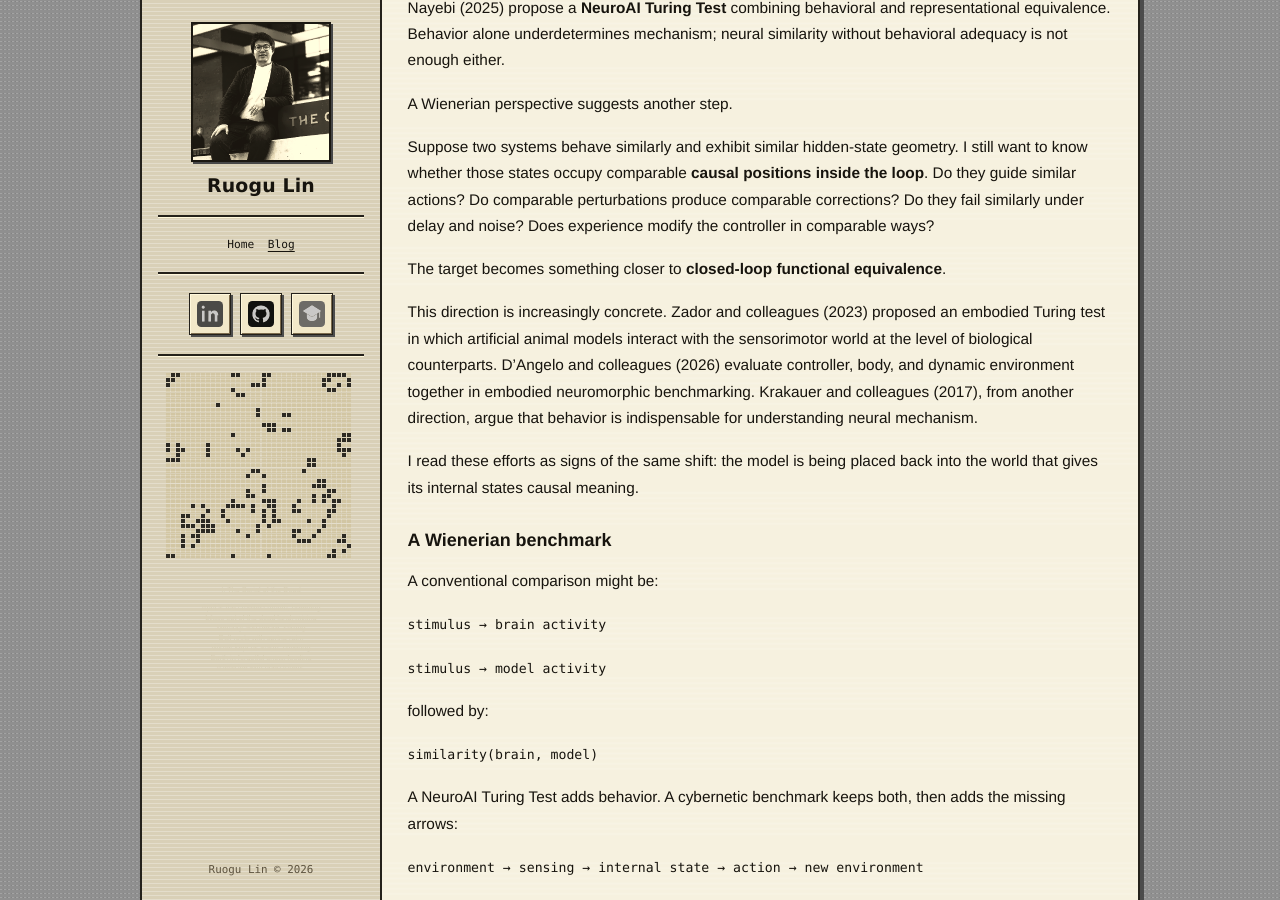
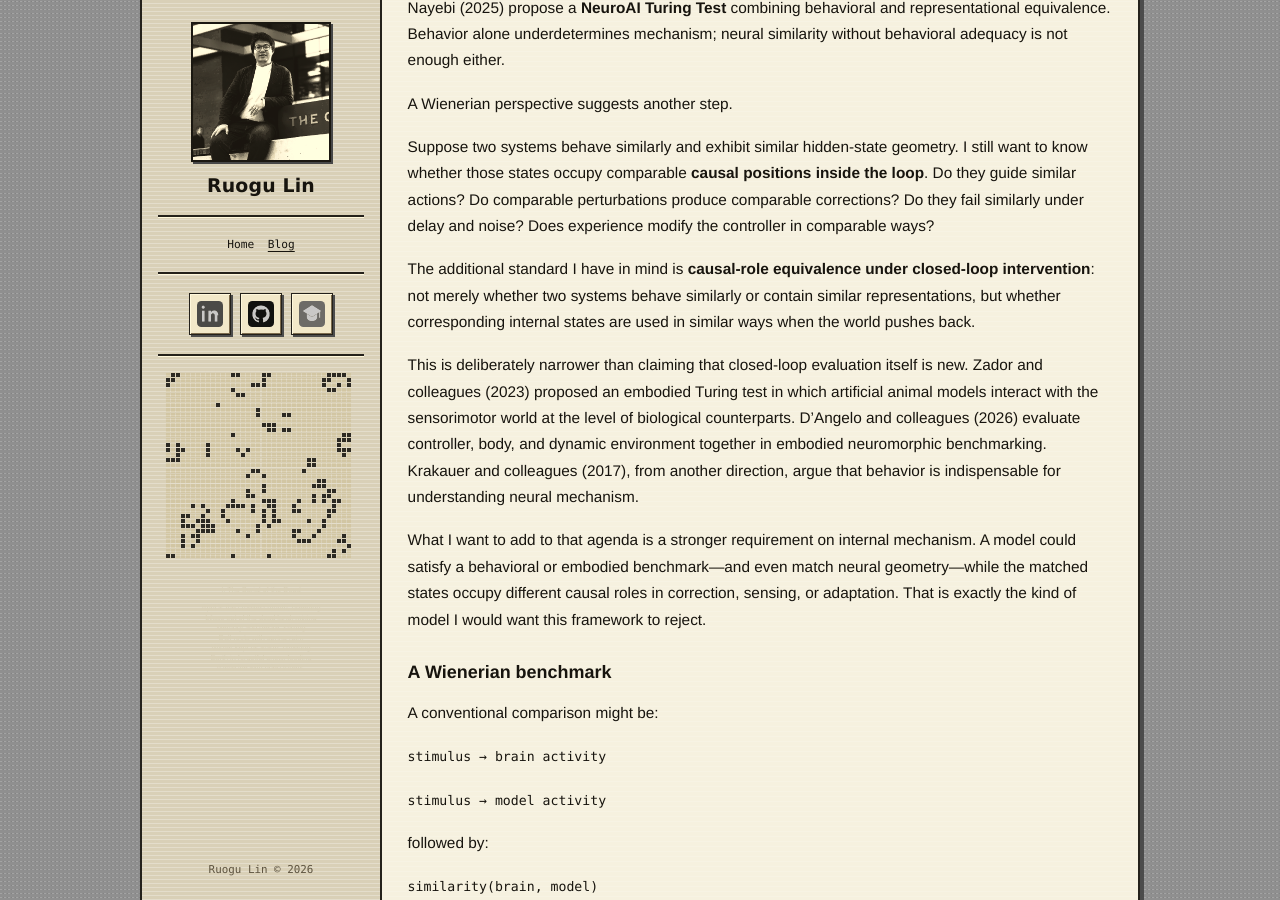
Before and after one commit to lrgthu/lrgthu.github.io, a Jekyll site: the page built from _posts/2026-09-05-intelligence-is-in-the-loop.md, in a window 1280 px wide and 900 px high, scrolled down 9570 px. Built offline with Jekyll 4.4.1, drawn with Linux system fonts in a browser that asks for light colours; some of the changed text lies outside the part shown.

Commit message:
Clarify causal-role comparison and scope

```diff
--- a/_posts/2026-09-05-intelligence-is-in-the-loop.md
+++ b/_posts/2026-09-05-intelligence-is-in-the-loop.md
@@ -323,11 +323,11 @@ A Wienerian perspective suggests another step.
 
 Suppose two systems behave similarly and exhibit similar hidden-state geometry. I still want to know whether those states occupy comparable **causal positions inside the loop**. Do they guide similar actions? Do comparable perturbations produce comparable corrections? Do they fail similarly under delay and noise? Does experience modify the controller in comparable ways?
 
-The target becomes something closer to **closed-loop functional equivalence**.
+The additional standard I have in mind is **causal-role equivalence under closed-loop intervention**: not merely whether two systems behave similarly or contain similar representations, but whether corresponding internal states are used in similar ways when the world pushes back.
 
-This direction is increasingly concrete. Zador and colleagues (2023) proposed an embodied Turing test in which artificial animal models interact with the sensorimotor world at the level of biological counterparts. D'Angelo and colleagues (2026) evaluate controller, body, and dynamic environment together in embodied neuromorphic benchmarking. Krakauer and colleagues (2017), from another direction, argue that behavior is indispensable for understanding neural mechanism.
+This is deliberately narrower than claiming that closed-loop evaluation itself is new. Zador and colleagues (2023) proposed an embodied Turing test in which artificial animal models interact with the sensorimotor world at the level of biological counterparts. D'Angelo and colleagues (2026) evaluate controller, body, and dynamic environment together in embodied neuromorphic benchmarking. Krakauer and colleagues (2017), from another direction, argue that behavior is indispensable for understanding neural mechanism.
 
-I read these efforts as signs of the same shift: the model is being placed back into the world that gives its internal states causal meaning.
+What I want to add to that agenda is a stronger requirement on internal mechanism. A model could satisfy a behavioral or embodied benchmark—and even match neural geometry—while the matched states occupy different causal roles in correction, sensing, or adaptation. That is exactly the kind of model I would want this framework to reject.
 
 ### A Wienerian benchmark
 
@@ -367,9 +367,13 @@ Three classes of experiment seem especially diagnostic:
 2. **Active information acquisition.** Give both systems uncertainty they can reduce through action. Compare what they choose to sense, where they look, which action they use to disambiguate the state, and how those choices reshape later representations.
 3. **Learning trajectories.** Match interaction histories rather than only adult endpoints. Ask whether comparable experience produces comparable changes in policy, representation, error correction, and exploration over time.
 
+"Matched" cannot simply mean numerically identical. A 100 ms delay is not the same intervention for systems with different bodies, control bandwidths, or behavioral timescales. The more defensible comparison is functional: delay relative to the system's normal control-loop timescale, noise relative to baseline sensory uncertainty, or perturbation magnitude relative to the range over which the system normally corrects. Cross-system experiments need **matched operating regimes**, not merely matched physical units.
+
 A model could match neural geometry impressively while diverging on all three. That would make it brain-like in one narrow and useful sense, but cybernetically unlike the organism. Conversely, a model with imperfect representational alignment might still reveal a shared control principle if its perturbation, sensing, and adaptation dynamics line up.
 
 That is the kind of disagreement between metrics I would want a closed-loop NeuroAI program to expose rather than average away.
+
+This is also where I want to keep the scope precise. Feedback, regulation, and adaptation are not a sufficient definition of intelligence; many narrow controllers have all three. I am making a methodological claim instead: **for many NeuroAI questions, closed-loop causal organization is a more discriminating object of mechanistic comparison than representation alone.** Transfer, strategy reorganization, abstraction, and goal change may require additional principles.
 
 ### LLMs make the boundary visible
 
@@ -483,7 +487,7 @@ The question I would like NeuroAI to ask more often is:
 
 > **What computational organization allows an embodied agent to estimate, predict, act, learn, and remain adaptive in a changing world?**
 
-And following that question outward leaves one constraint that computation alone cannot settle:
+I mean the answer below as a research perspective, not as a necessary-and-sufficient definition of intelligence:
 
 > **Intelligence is not merely a property of a model. It is a property of an organized system that uses information to predict, act, learn, and regulate itself through feedback.**
 
```
